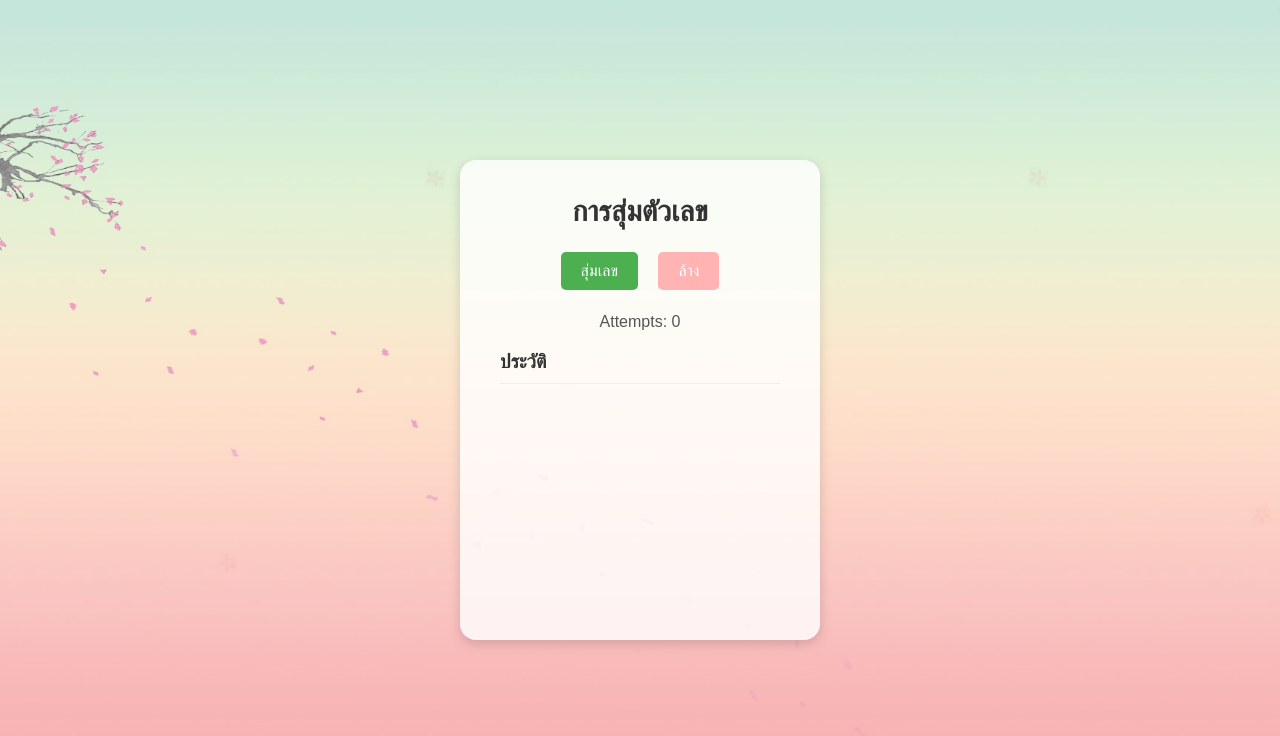
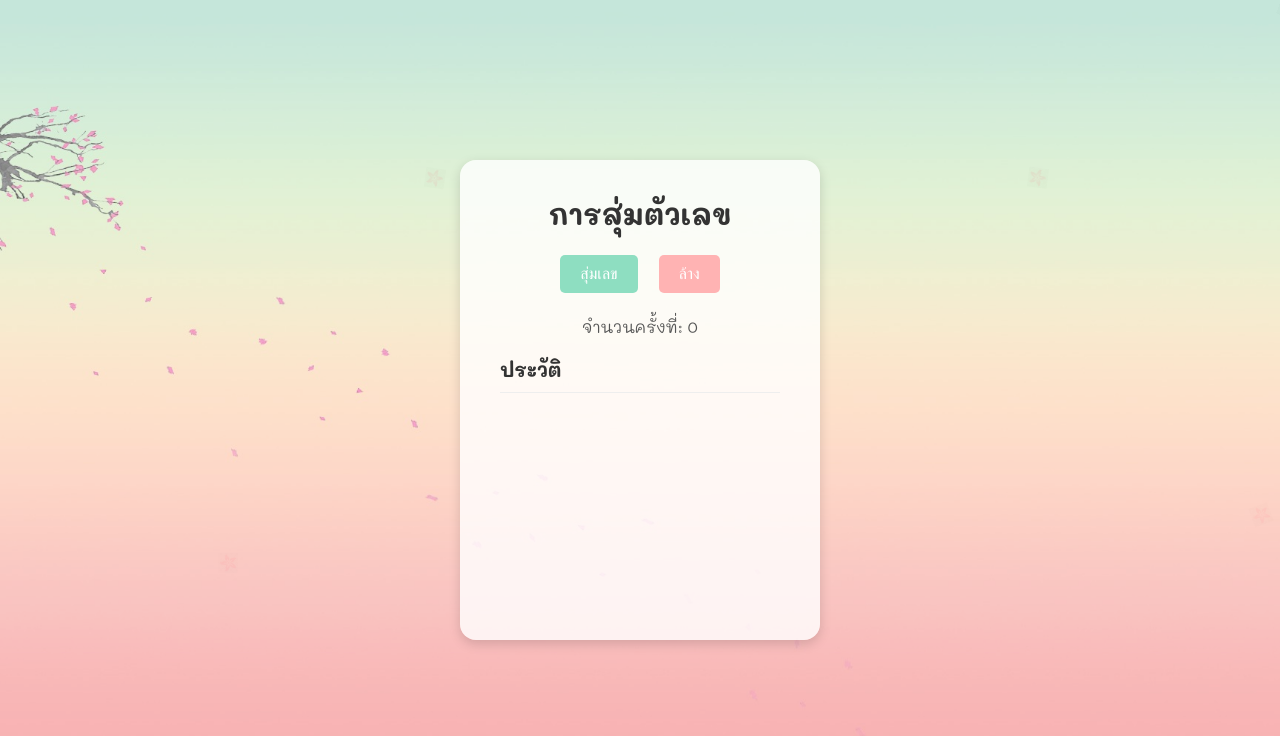
Before and after one commit to JustLouispace/JustLouispace.github.io, a plain HTML site: page index.html in a window 1280 px wide. Both pictures are taken after a click on the button "ล้าง". Drawn offline with Linux system fonts and the light colour scheme.

Commit message:
debug attemps

```diff
--- a/app.js
+++ b/app.js
@@ -15,7 +15,6 @@ function generateRandomNumbers() {
     // Check if all unique pairs are used
     if (usedPairs.size >= 45) {
         showResult("All pairs have been used!");
-        document.getElementById("attempts").textContent = `Attempts: ${attemptCount}`;
         document.getElementById("randomButton").disabled = true; // Disable the button
         document.getElementById("randomButton").style.backgroundColor = "gray"; // Change button color to gray
         return;
@@ -86,10 +85,23 @@ function clearResults() {
     historyIndex = 1;
     document.getElementById("result").textContent = "";
     document.getElementById("historyList").innerHTML = "";
-    document.getElementById("attempts").textContent = "Attempts: 0";
-    document.getElementById("randomButton").disabled = false;  // Enable the button again
-    document.getElementById("randomButton").style.backgroundColor = "#4CAF50"; // Reset button color
+
+    // Update the attempts text correctly by setting the span's content
+    document.getElementById("attemptCount").textContent = attemptCount; // Reset attempts count to 0
+
+    // Reset the random button to enabled state
+    const randomButton = document.getElementById("randomButton");
+    randomButton.disabled = false;  // Enable the button again
+    randomButton.style.backgroundColor = "#8edec1"; // Reset button color to pastel green
+    // Reset any other button states if necessary
+    // For example, you can add any visual reset for disabled state of buttons, etc.
 }
+
+
+
+
+
+
 
 // Function to create a falling sakura petal
 function createSakuraPetal() {
--- a/index.html
+++ b/index.html
@@ -3,9 +3,12 @@
   <head>
     <meta charset="UTF-8" />
     <meta name="viewport" content="width=device-width, initial-scale=1.0" />
+    <link rel="preconnect" href="https://fonts.googleapis.com">
+    <link rel="preconnect" href="https://fonts.gstatic.com" crossorigin>
+    <link href="https://fonts.googleapis.com/css2?family=Mali:ital,wght@0,200;0,300;0,400;0,500;0,600;0,700;1,200;1,300;1,400;1,500;1,600;1,700&family=Prompt:ital,wght@0,100;0,200;0,300;0,400;0,500;0,600;0,700;0,800;0,900;1,100;1,200;1,300;1,400;1,500;1,600;1,700;1,800;1,900&display=swap" rel="stylesheet">
     <link rel="stylesheet" href="style.css" />
     <title>สุ่มการคูณไม่ซ้ำกัน</title>
-  </head>
+</head>
   <body>
     <div class="container">
       <h1>การสุ่มตัวเลข</h1>
--- a/style.css
+++ b/style.css
@@ -7,7 +7,7 @@
 
 /* Body Styling */
 body {
-    font-family: 'Arial', sans-serif;
+    font-family: 'mali';  /* Use Sarabun font */
     position: relative; /* Positioning context for pseudo-element */
     color: #333;
     display: flex;
```
